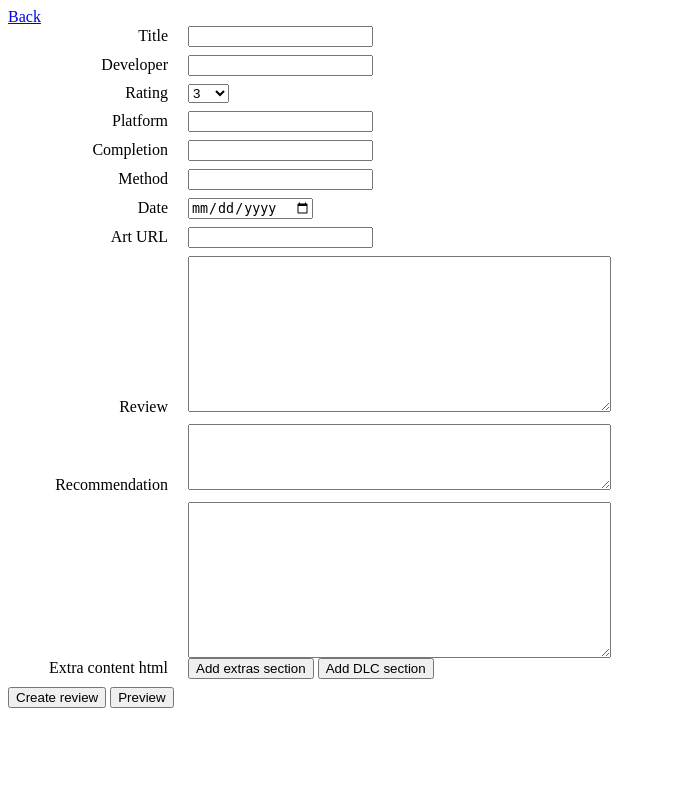
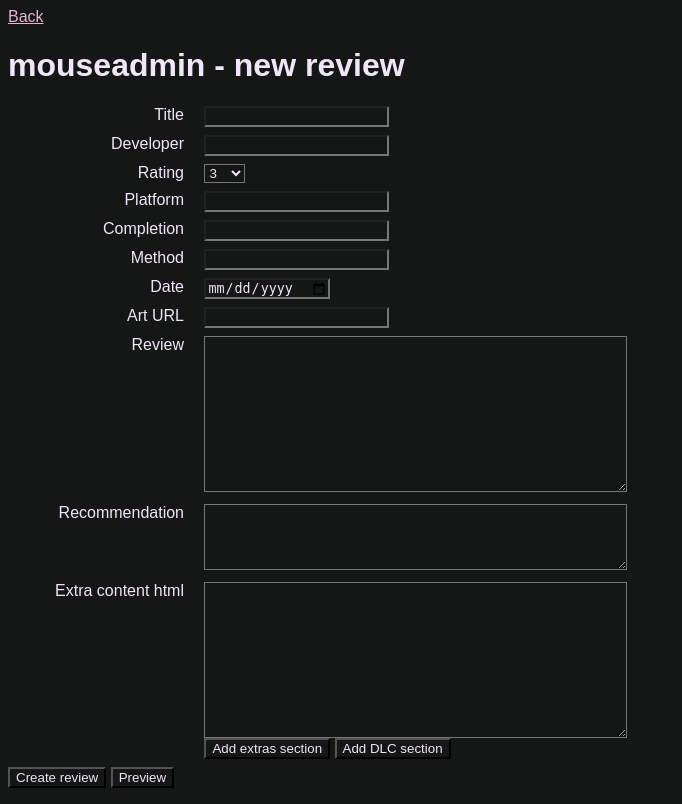
Before and after one commit to welliam/mouseadmin, a Flask app: page /review/new/ in a window 1280 px wide. Shown: the whole page, without its empty margins (0-682 px from the left). Before the commit the page ends 708 px from the top, so only its background shows below. Run offline with Flask 3, Linux system fonts and the light colour scheme.

Commit message:
dark mode

```diff
--- a/src/mouseadmin/static/page.css
+++ b/src/mouseadmin/static/page.css
@@ -1,13 +1,29 @@
 label {
+  vertical-align: top;
   display: inline-block;
   width: 10rem;
   padding-right: 1rem;
   text-align: right;
 }
 
+body {
+  background-color: #151717;
+  color: #f1e6f7;
+  font-family: Arial;
+}
+
+a {
+  color: #e8b3d5;
+}
+
+input, textarea, button, select {
+  background-color: #151717;
+  color: #f1e6f7;
+}
+
 ul {
   margin: 0;
-  padding: 0;
+  padding: 0 0 0 1em;
 }
 
 li {
--- a/src/mouseadmin/templates/review_edit.html
+++ b/src/mouseadmin/templates/review_edit.html
@@ -1,6 +1,8 @@
 <html>
   <head>
-    <title>New review</title>
+    <title>
+      mouseadmin - {% if title %}{{ title }}{% else %}new review{% endif %}
+    </title>
     <link rel="stylesheet" href="{{ url_for('static', filename='page.css') }}" />
     <script>
       function appendExtras(value) {
@@ -36,6 +38,9 @@
   </head>
   <body>
     <a href="/review/">Back</a>
+    <h1>
+      mouseadmin - {% if title %}edit {{ title }}{% else %}new review{% endif %}
+    </h1>
     <form id="review-form" method="post">
       <ul>
         <li>
```
Also changed, not shown: src/mouseadmin/templates/review_list.html (+21 -4 lines).
